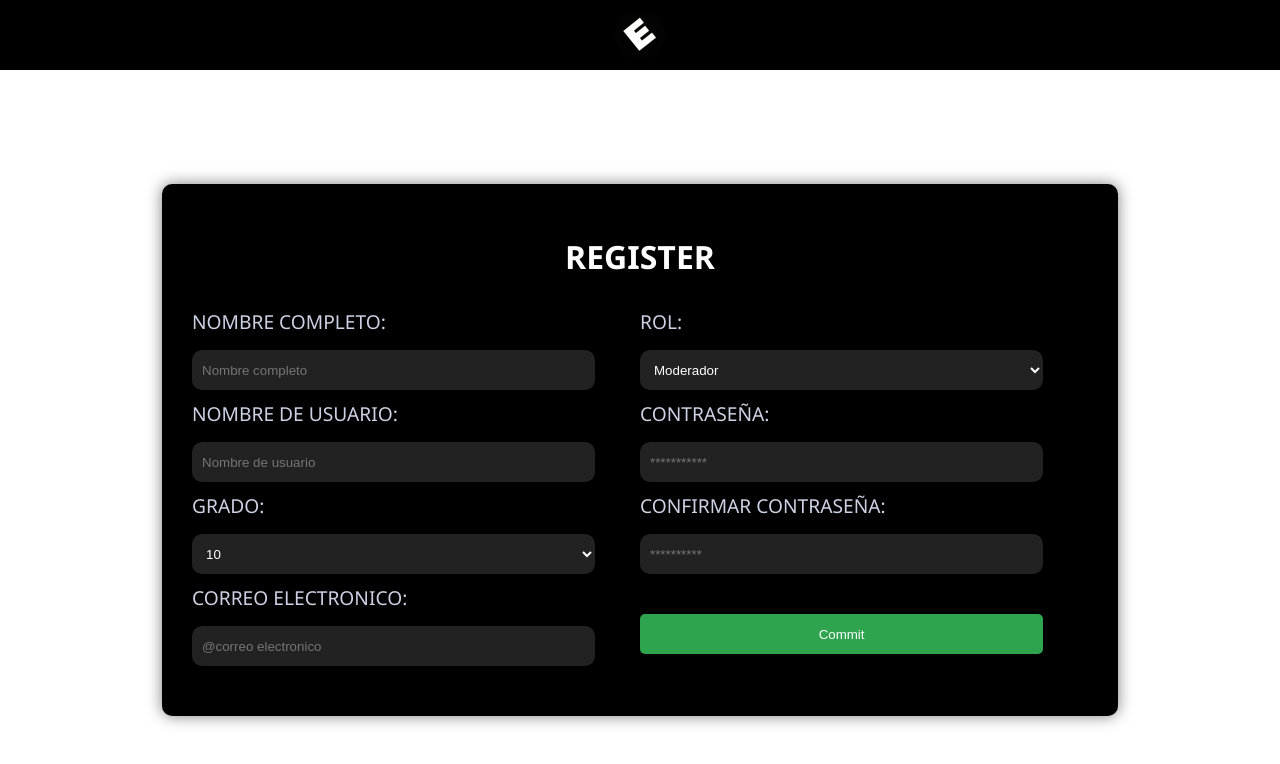
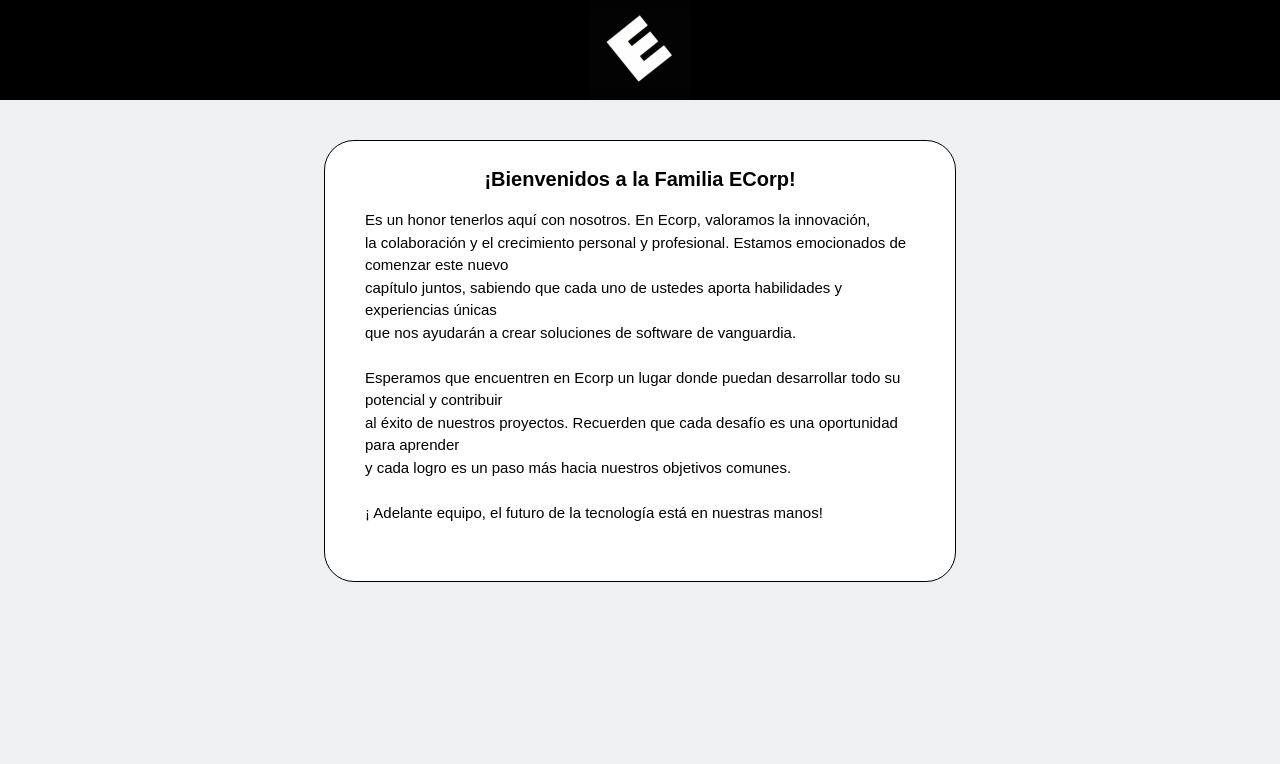
Before and after one commit to marcelanoriega/register-and-message-home, a plain HTML site: page index.html in a window 1280 px wide. Drawn offline with Linux system fonts and the light colour scheme.

Commit message:
Add files via upload

```diff
--- a/index.html
+++ b/index.html
@@ -1,72 +1,37 @@
 <!DOCTYPE html>
 <html lang="en">
 <head>
-    <meta charset="UTF-8" />
-    <meta name="viewport" content="width=device-width, initial-scale=1.0" />
-    <title>Ecorp</title>
-    <link rel="stylesheet" href="./src/css/style.css" />
-    <link rel="icon" href="./src/public/favicon.ico" type="image/x-icon" />
+    <meta charset="UTF-8">
+    <meta name="viewport" content="width=device-width, initial-scale=1.0">
+    <title>HOME </title>
+    <link rel="stylesheet" href="style.css">
+    <link rel="icon" href="favicon.ico" type="image/x-icon">
 </head>
 <body>
-    <header>
-        <img src="./src/public/Ecopor.jfif" alt="Ecorp Logo" />
-    </header>
 
-    <form>
-        <h1>REGISTER</h1>
 
-        <div class="labels">
-            <div class="register">
-                <label for="fullName">NOMBRE COMPLETO:</label>
-                <input type="text" id="fullName" placeholder="Nombre completo" />
-            </div>
+ <header>
+    <img src="Ecopor.jfif" alt="">
+ </header>
+<div>
 
-            <div class="register">
-                <label for="username">NOMBRE DE USUARIO:</label>
-                <input type="text" id="username" placeholder="Nombre de usuario" />
-            </div>
+<h1>¡Bienvenidos a la Familia ECorp! </h1>
 
-            <div class="register">
-                <label for="grade">GRADO:</label>
-                <select id="grade">
-                    <option value="10">10</option>
-                    <option value="11">11</option>
-                </select>
-            </div>
+<p>
+    Es un honor tenerlos aquí con nosotros. En Ecorp, valoramos la innovación,<br>
+    la colaboración y el crecimiento personal y profesional. Estamos emocionados de comenzar este nuevo <br>
+     capítulo juntos, sabiendo que cada uno de ustedes aporta habilidades y experiencias únicas <br>
+      que nos ayudarán a crear soluciones de software de vanguardia. <br>
+                                   <br>
+     Esperamos que encuentren en Ecorp un lugar donde puedan desarrollar todo su potencial y contribuir <br>
+     al éxito de nuestros proyectos. Recuerden que cada desafío es una oportunidad para aprender <br>
+     y cada logro es un paso más hacia nuestros objetivos comunes. <br>
+                                     <br>
+      ¡ Adelante equipo, el futuro de la tecnología está en nuestras manos! <br>
+</p>
 
-            <div class="register">
-                <label for="email">CORREO ELECTRONICO:</label>
-                <input type="email" id="email" placeholder="@correo electronico" />
-            </div>
-        </div>
+</div>
 
-        <div class="labels">
-            <div class="register">
-                <label for="role">ROL:</label>
-                <select id="role">
-                    <option value="moderador">Moderador</option>
-                    <option value="admin_sitio">Administrador del sitio</option>
-                    <option value="admin_bd">Administrador de Bases de datos</option>
-                    <option value="disenador">Diseñador Grafico</option>
-                    <option value="frontend">Front End</option>
-                    <option value="backend">Back End</option>
-                </select>
-            </div>
 
-            <div class="register">
-                <label for="password">CONTRASEÑA:</label>
-                <input type="password" id="password" placeholder="***********" />
-            </div>
-
-            <div class="register">
-                <label for="confirmPassword">CONFIRMAR CONTRASEÑA:</label>
-                <input type="password" id="confirmPassword" placeholder="**********" />
-            </div>
-
-            <div class="register">
-                <button class="commit-btn">Commit</button>
-            </div>
-        </div>
-    </form>
 </body>
 </html>
--- /dev/null
+++ b/style.css
@@ -0,0 +1,60 @@
+body {
+
+    margin: 0%;
+    background: rgb(238, 240, 241);
+
+    }
+
+
+
+    div {
+    background: white;
+    width: 550px;
+    padding: 40px  ;
+    height: 390px;
+    margin: auto;
+    margin-top: 40px;
+    max-width: 400px;
+    border-radius: 30px;
+    border:  1px solid black ;
+    max-width: 800px;
+    padding-top: 10px;
+
+
+
+    }
+
+    h1{
+
+     line-height:1.5;
+     text-align: center;
+     font-family:Arial, Helvetica, sans-serif;
+     font-size: 20px;
+
+    }
+
+    img{
+
+    height: 100px;
+    width: 100px;
+    margin-top: 50px;
+    margin: auto;
+    display: flex;
+    justify-content: center;
+
+    }
+
+    header{
+
+        background: black;
+
+
+    }
+
+    p {
+
+        font-family: Arial, Helvetica, sans-serif;
+        line-height: 1.5;
+        font-size: 15px;
+
+    }
```
Also changed, not shown: Ecopor.jfif (added), favicon.ico (added).
